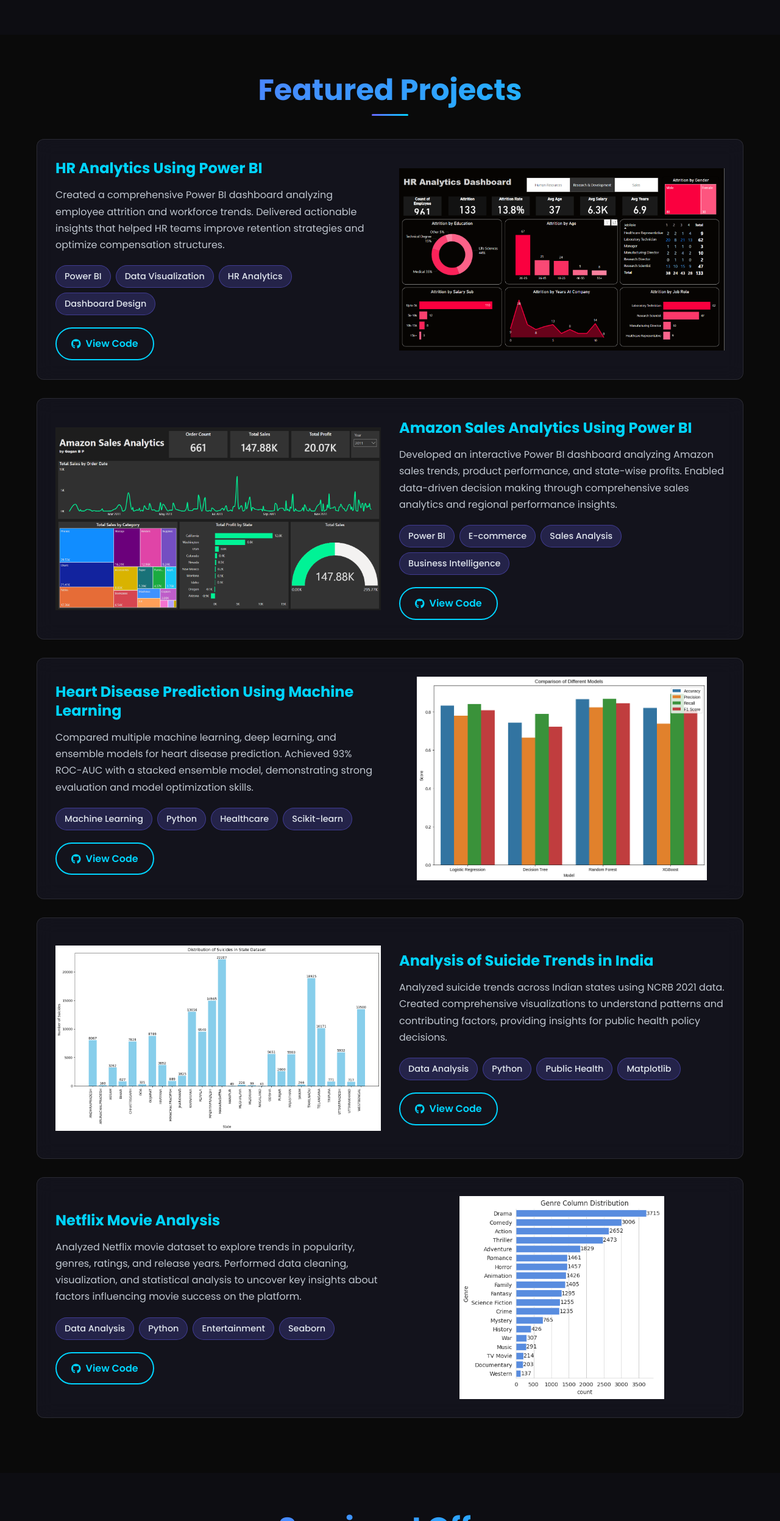
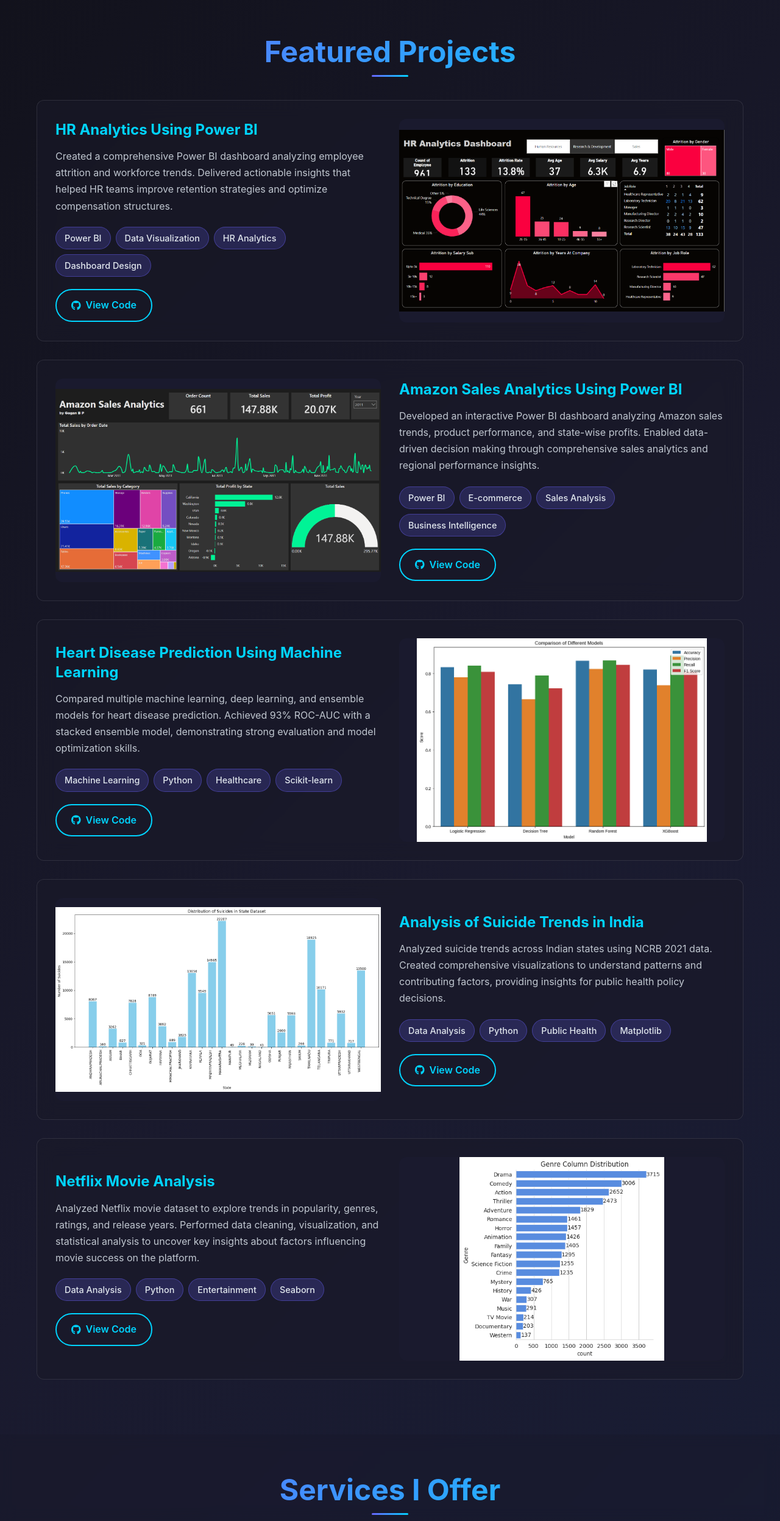
Before and after one commit to gagan7a/portfolioclone, a website: page index.html in a window 1280 px wide. Shown: the part 2206-4701 px from the top of the page at 61% size. Drawn offline with Linux system fonts and the light colour scheme.

Commit message:
Update index.html

```diff
--- a/index.html
+++ b/index.html
@@ -3,24 +3,53 @@
     <head>
         <!-- Primary Meta Tags -->
         <title>Gagan BP | Data Analyst – Python, SQL, Excel, Power BI</title>
-        <meta name="description" content="Gagan BP - Professional freelance data analyst specializing in Power BI dashboards, Python data analysis, SQL optimization, Excel automation, and machine learning. Based in Bengaluru, delivering data-driven insights globally." />
+        <meta name="description" content="Freelance data analyst skilled in Python, SQL, Excel, Power BI & Tableau. I deliver dashboards, insights, data cleaning, and analysis solutions." />
         <meta
             name="keywords"
             content="freelance data analyst, data analytics consultant, SQL expert, Python data analysis, Power BI developer, Tableau specialist, data visualization, business intelligence, Excel dashboards, data cleaning services, data analyst for hire, Bengaluru data analyst, machine learning, AI tools, dashboard automation, business insights"
         />
         <meta name="author" content="Gagan BP" />
-        <meta name="viewport" content="width=device-width, initial-scale=1.0, viewport-fit=cover" />
+        <!-- Mobile performance optimizations -->
+        <meta name="viewport" content="width=device-width, initial-scale=1.0, viewport-fit=cover, user-scalable=yes, minimum-scale=1.0">
+        <meta name="mobile-web-app-capable" content="yes">
+        <meta name="apple-mobile-web-app-capable" content="yes">
+        <meta name="apple-mobile-web-app-status-bar-style" content="black-translucent">
+        <meta name="apple-mobile-web-app-title" content="Gagan Data Analyst">
+
+        <!-- Mobile-specific performance hints -->
+        <meta name="format-detection" content="telephone=no">
+        <meta name="HandheldFriendly" content="true">
+        <meta name="MobileOptimized" content="width">
+
+        <!-- Resource hints for mobile performance -->
+        <link rel="preconnect" href="https://fonts.googleapis.com" crossorigin>
+        <link rel="preconnect" href="https://cdnjs.cloudflare.com" crossorigin>
+        <link rel="preload" href="images/Hranalytics.png" as="image" media="(max-width: 768px)" fetchpriority="high">
+        <link rel="preload" href="images/AmazonSales.png" as="image" media="(max-width: 768px)" fetchpriority="low">
+
+        <!-- Cache control for better mobile performance -->
+        <meta http-equiv="Cache-Control" content="public, max-age=31536000">
+        <meta http-equiv="Expires" content="Thu, 31 Dec 2025 23:59:59 GMT">
+
+        <!-- Mobile image optimization -->
+        <link rel="modulepreload" href="script.js">
+        <style>
+            /* Critical mobile loading styles */
+            @media (max-width: 768px) {
+                .project-image {
+                    background: linear-gradient(135deg, #1a1a2e, #16213e);
+                    min-height: 200px;
+                }
+                body.scrolling .project-card {
+                    pointer-events: none;
+                }
+            }
+        </style>
         <meta charset="UTF-8" />
         <meta name="robots" content="index, follow" />
         <meta name="revisit-after" content="7 days" />
         <meta name="geo.region" content="IN-KA" />
         <meta name="geo.placename" content="Bengaluru" />
-        <meta name="rating" content="general" />
-        <meta name="distribution" content="global" />
-        <meta name="language" content="English" />
-        <meta name="copyright" content="Gagan BP" />
-        <meta name="reply-to" content="gaganbp77@gmail.com" />
-        <meta name="category" content="Data Analytics, Business Intelligence, Freelance Services" />
 
         <!-- Performance and SEO meta tags -->
         <meta name="theme-color" content="#6c63ff">
@@ -56,7 +85,6 @@
         />
         <meta property="og:image:width" content="1200" />
         <meta property="og:image:height" content="630" />
-        <meta property="og:image:alt" content="Gagan BP Data Analyst Portfolio - HR Analytics Dashboard showcasing professional data visualization skills" />
         <meta property="og:site_name" content="Gagan Data Analytics" />
 
         <!-- Twitter -->
@@ -74,7 +102,6 @@
             content="https://gaganbp.github.io/images/Hranalytics.png"
         />
         <meta name="twitter:creator" content="@gagan_data" />
-        <meta name="twitter:image:alt" content="Professional data analyst portfolio showcasing Power BI, Python, and SQL expertise" />
 
         <!-- Favicon -->
         <link rel="icon" type="image/x-icon" href="assets/favicon.ico" />
@@ -103,7 +130,7 @@
         <!-- Preload critical resources -->
         <link
             rel="preload"
-            href="https://fonts.googleapis.com/css2?family=Poppins:wght@300;400;500;600;700;800&display=swap"
+            href="https://fonts.googleapis.com/css2?family=Inter:wght@300;400;500;600;700;800&display=swap"
             as="style"
         />
         <link
@@ -118,7 +145,7 @@
         <link rel="preconnect" href="https://fonts.googleapis.com" />
         <link rel="preconnect" href="https://fonts.gstatic.com" crossorigin />
         <link
-            href="https://fonts.googleapis.com/css2?family=Poppins:wght@300;400;500;600;700;800&display=swap"
+            href="https://fonts.googleapis.com/css2?family=Inter:wght@300;400;500;600;700;800&display=swap"
             rel="stylesheet"
         />
 
@@ -130,13 +157,6 @@
             crossorigin="anonymous"
             referrerpolicy="no-referrer"
         />
-
-        <!-- Critical CSS to prevent white flash -->
-        <style>
-            html,body{background:#0a0a0a!important;color:#e0e6ed!important}
-            .loader{background:#0a0a0a!important}
-            *{-webkit-backface-visibility:hidden;backface-visibility:hidden}
-        </style>
 
         <!-- Stylesheets -->
         <link rel="stylesheet" href="styles.css" />
@@ -186,7 +206,7 @@
                 "jobTitle": "Freelance Data Analyst",
                 "description": "Professional freelance data analyst specializing in SQL, Python, Power BI, Tableau, and machine learning. Expert in transforming complex data into actionable business insights.",
                 "image": "https://gaganbp.github.io/images/Hranalytics.png",
-                "telephone": "+919901468341",
+                "telephone": "+917892329607",
                 "email": "gaganbp77@gmail.com",
                 "address": {
                     "@type": "PostalAddress",
@@ -362,7 +382,7 @@
                 "foundingDate": "2025",
                 "contactPoint": {
                     "@type": "ContactPoint",
-                    "telephone": "+919901468341",
+                    "telephone": "+917892329607",
                     "contactType": "customer service",
                     "email": "gaganbp77@gmail.com",
                     "areaServed": ["IN", "US", "UK", "CA", "AU", "EU"],
@@ -772,12 +792,7 @@
                     <div class="project-image">
                         <img
                             src="images/Hranalytics.png"
-                            alt="HR Analytics Dashboard showing employee attrition metrics, workforce trends, and retention strategies visualization"
-                            loading="lazy"
-                            decoding="async"
-                            fetchpriority="low"
-                            width="600"
-                            height="400"
+                            alt="HR Analytics Dashboard showing employee attrition metrics"
                             itemprop="image"
                         />
                         <div class="project-overlay">
@@ -837,12 +852,7 @@
                     <div class="project-image">
                         <img
                             src="images/AmazonSales.png"
-                            alt="Amazon Sales Analytics Dashboard displaying regional sales performance, product trends, and state-wise profit analysis"
-                            loading="lazy"
-                            decoding="async"
-                            fetchpriority="low"
-                            width="600"
-                            height="400"
+                            alt="Amazon Sales Dashboard showing regional sales performance"
                             itemprop="image"
                         />
                         <div class="project-overlay">
@@ -904,12 +914,7 @@
                     <div class="project-image">
                         <img
                             src="images/heartdisease.png"
-                            alt="Heart disease prediction machine learning model results showing 93% ROC-AUC accuracy with ensemble algorithms"
-                            loading="lazy"
-                            decoding="async"
-                            fetchpriority="low"
-                            width="600"
-                            height="400"
+                            alt="Heart disease prediction model results visualization"
                             itemprop="image"
                         />
                         <div class="project-overlay">
@@ -970,12 +975,7 @@
                     <div class="project-image">
                         <img
                             src="images/Suicide.png"
-                            alt="Comprehensive suicide trends analysis visualization across Indian states using NCRB 2021 data with statistical insights"
-                            loading="lazy"
-                            decoding="async"
-                            fetchpriority="low"
-                            width="600"
-                            height="400"
+                            alt="Suicide trends visualization across Indian states"
                             itemprop="image"
                         />
                         <div class="project-overlay">
@@ -1036,12 +1036,7 @@
                     <div class="project-image">
                         <img
                             src="images/Netflix.png"
-                            alt="Netflix movie dataset analysis showing popularity trends, genre distribution, ratings, and release year patterns"
-                            loading="lazy"
-                            decoding="async"
-                            fetchpriority="low"
-                            width="600"
-                            height="400"
+                            alt="Netflix content analysis visualization"
                             itemprop="image"
                         />
                         <div class="project-overlay">
```
